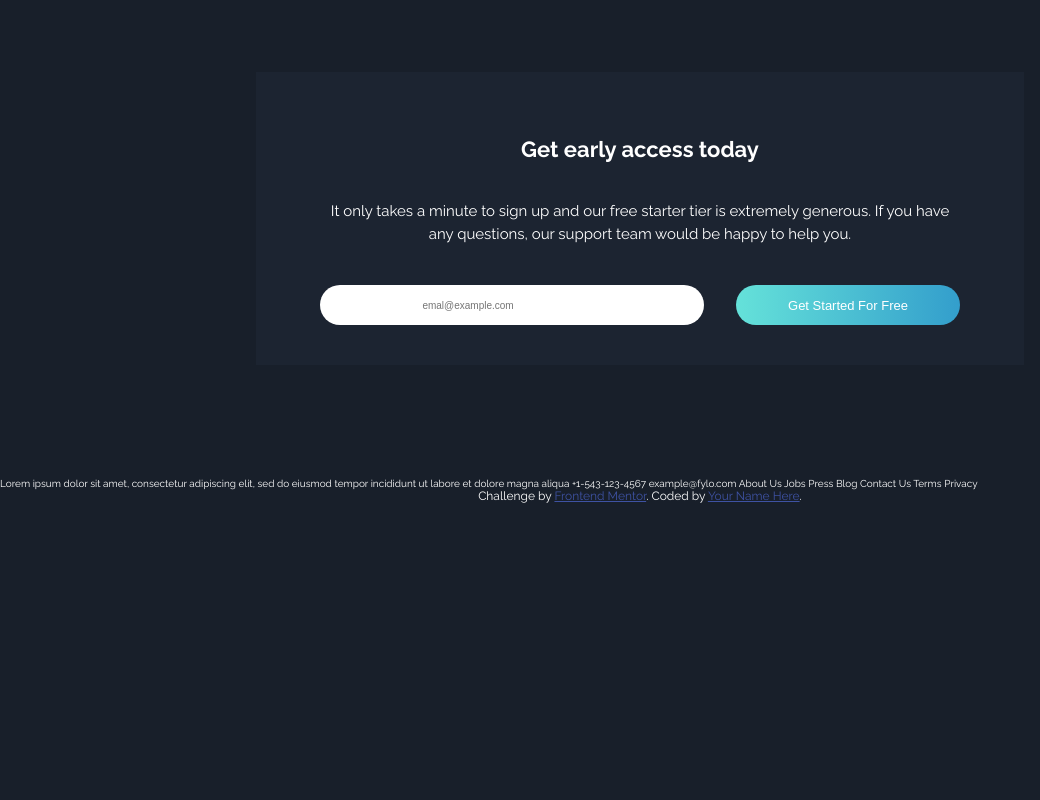
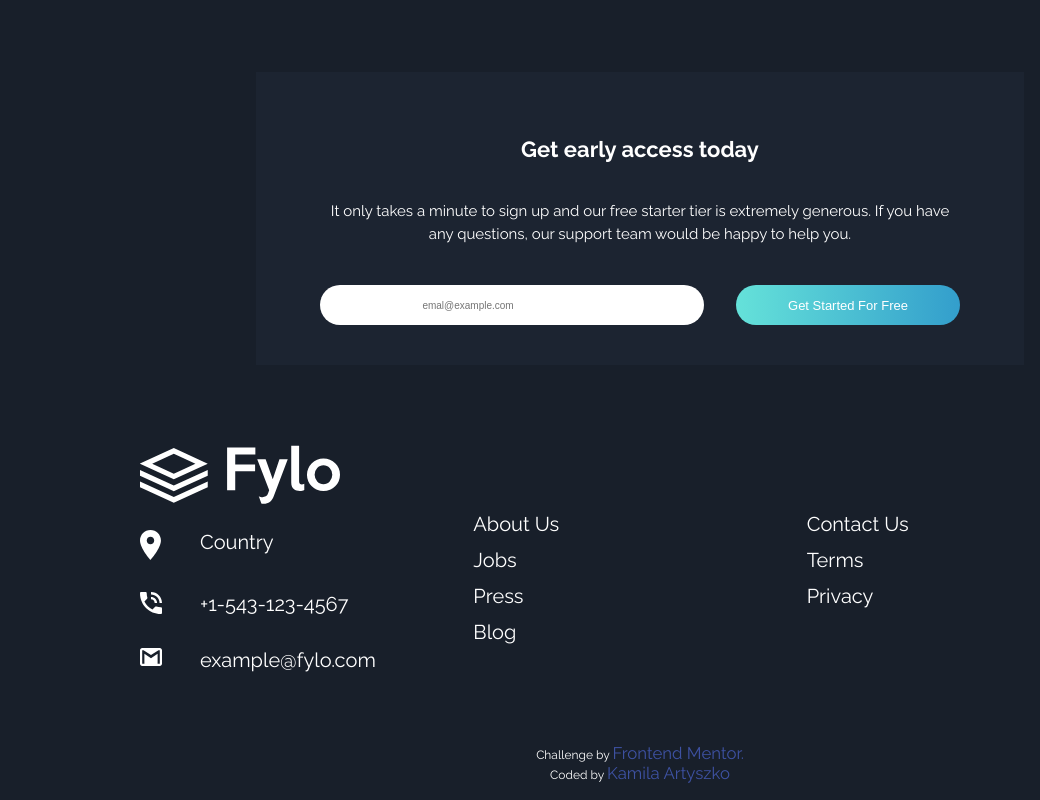
Before and after one commit to kartyszko/challenge1, a plain HTML site: page index.html in a window 1280 px wide. Shown: the part 2560-3360 px from the top of the page, without its empty margins (0-1040 px from the left). Before the commit the page ends 3063 px from the top, so only its background shows below. Drawn offline with Linux system fonts and the light colour scheme.

Commit message:
add last section, footer

```diff
--- a/index.html
+++ b/index.html
@@ -109,31 +109,48 @@
         <button>Get Started For Free</button>
       </div>
     </section>
-</br>
-</br>
-</br>
 
+    <section class="fylo">
+      <img src="images/logo.svg" alt="logo" class="logo">
 
-  Lorem ipsum dolor sit amet, consectetur adipiscing elit, sed do eiusmod tempor incididunt ut labore et
-  dolore magna aliqua
+      <div class="container clearfix">
+        <div class="icons">
+          <div class="icon clearfix">
+            <img src="images/icon-location.svg" alt="icon-loc">
+            <p>Country</p>
+          </div>
 
-  +1-543-123-4567
-  example@fylo.com
+          <div class="icon clearfix">
+            <img src="images/icon-phone.svg" alt="icon-phone">
+            <p>+1-543-123-4567</p>
+          </div>
 
-  About Us
-  Jobs
-  Press
-  Blog
+          <div class="icon clearfix">
+            <img src="images/icon-email.svg" alt="icon-mail">
+            <p>example@fylo.com</p>
+          </div>
+        </div>
 
-  Contact Us
-  Terms
-  Privacy
+        <div class="aboutus">
+          <a href="#">About Us</a>
+          <a href="#">Jobs</a>
+          <a href="#">Press</a>
+          <a href="#">Blog</a>
+        </div>
+
+        <div class="contactus">
+          <a href="#">Contact Us</a>
+          <a href="#">Terms</a>
+          <a href="#">Privacy</a>
+        </div>
+    </div>
+
+    </section>
 
   <footer>
     <p class="attribution">
-      Challenge by <a href="https://www.frontendmentor.io?ref=challenge" target="_blank">Frontend Mentor</a>.
-      Coded by <a href="#">Your Name Here</a>.
-    </p>
+      Challenge by <a href="https://www.frontendmentor.io?ref=challenge" target="_blank">Frontend Mentor.</a></p>
+      <p>Coded by <span>Kamila Artyszko</span></p>
   </footer>
 </body>
 </html>
--- a/style.css
+++ b/style.css
@@ -391,7 +391,7 @@ section.contact div.contact p {
 }
 
 section.contact div.contact input[type=email] {
-    background-color: hsl(0, 0%, 100%);;
+    background-color: hsl(0, 0%, 100%);
     padding: 2vh 8vw;
     margin: 0 auto 3vh;
     color: black;
@@ -455,16 +455,107 @@ section.contact div.contact button {
     }
 }
 
+/* section fylo */
+section.fylo {
+    width: 90%;
+    max-width: 1000px;
+    margin: 0 auto;
+}
 
+section.fylo div.icons {
+    margin-top: 3vh;
+    margin-bottom: 5vh
+}
 
+div.icon {
+    margin-bottom: 4vh;
+}
 
+section.fylo div.icon img {
+    padding-right: 3vw;
+    display: block;
+    float: left;
+    width: 8vw;
+}
+
+section.fylo div.icon p {
+    float: left;
+    font-size: 1.3em;
+}
+
+div.aboutus {
+    margin-bottom: 4vh;
+}
+
+div.aboutus a {
+    display: block;
+    font-size: 1.3em;
+    line-height: 180%;
+    color: hsl(0, 0%, 100%);
+    text-decoration: none;
+}
+
+div.contactus a {
+    display: block;
+    font-size: 1.3em;
+    line-height: 180%;
+    color: hsl(0, 0%, 100%);
+    text-decoration: none;
+}
+
+@media (min-width: 768px) {
+    section.fylo img.logo {
+        width: 200px;
+    }
+    section.fylo div.icon img {
+        width: 45px;
+    }
+    section.fylo div.icon p {
+        font-size: 2em;
+    }
+    div.aboutus a {
+        font-size: 2em;
+    }
+    div.contactus a {
+        font-size: 2em;
+    }
+
+    div.icons {
+        float: left;
+        width: calc(100% / 3);
+    }
+    div.aboutus {
+        float: left;
+        width: calc(100% / 3);
+    }
+    div.contactus {
+        float: left;
+        width: calc(100% / 3);
+    }
+}
+
+@media (min-width: 768px) {
+    section.fylo div.icon img {
+        width: 60px;
+}
 
 /* footer */
-.attribution {
-    font-size: 12px;
+footer {
+    margin-bottom: 2vh;
+}
+footer p {
+    font-size: 1.2em;
     text-align: center;
+    line-height: 150%;
 }
 
-.attribution a {
+footer a {
     color: hsl(228, 45%, 44%);
+    text-decoration: none;
+    font-size: 1.4em;
 }
+
+footer span {
+    color: hsl(228, 45%, 44%);
+    font-size: 1.4em;
+}
```
